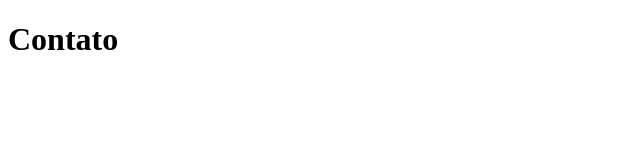
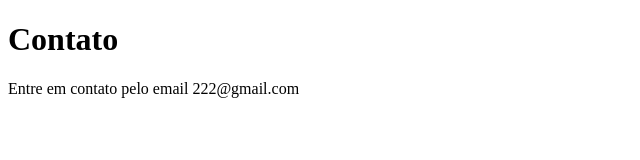
Before and after one commit to methalits/sistema-de-cadastro, a plain HTML site: page contato.html in a window 1280 px wide. Shown: the whole page, without its empty margins (0-640 px from the left). Drawn offline with Linux system fonts and the light colour scheme.

Commit message:
adicionando o email de contato

```diff
--- a/contato.html
+++ b/contato.html
@@ -8,6 +8,7 @@
 </head>
 <body>
     <h1> Contato</h1>
+    <p>Entre em contato pelo email 222@gmail.com</p>
 
 </body>
 </html>
```
